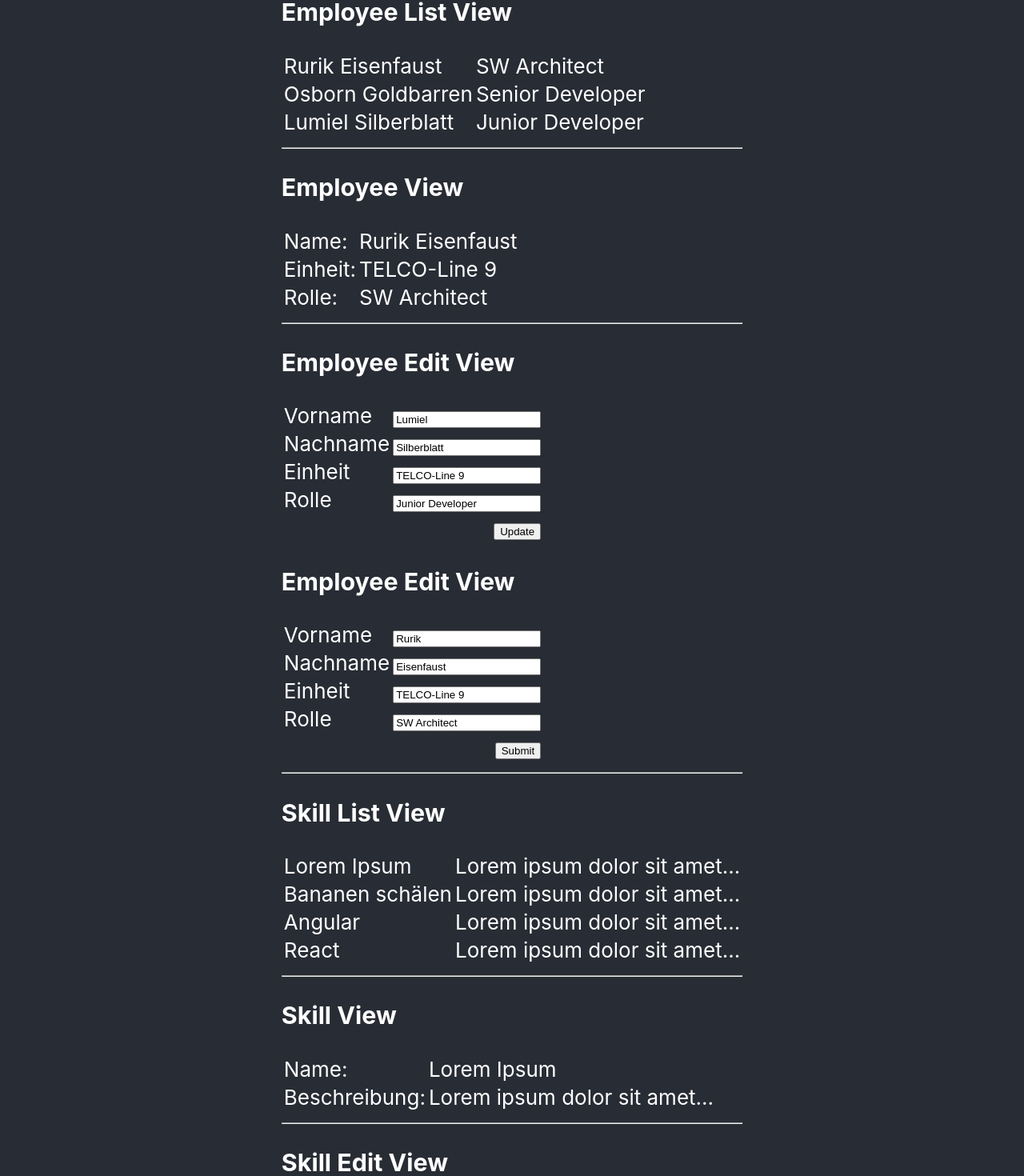
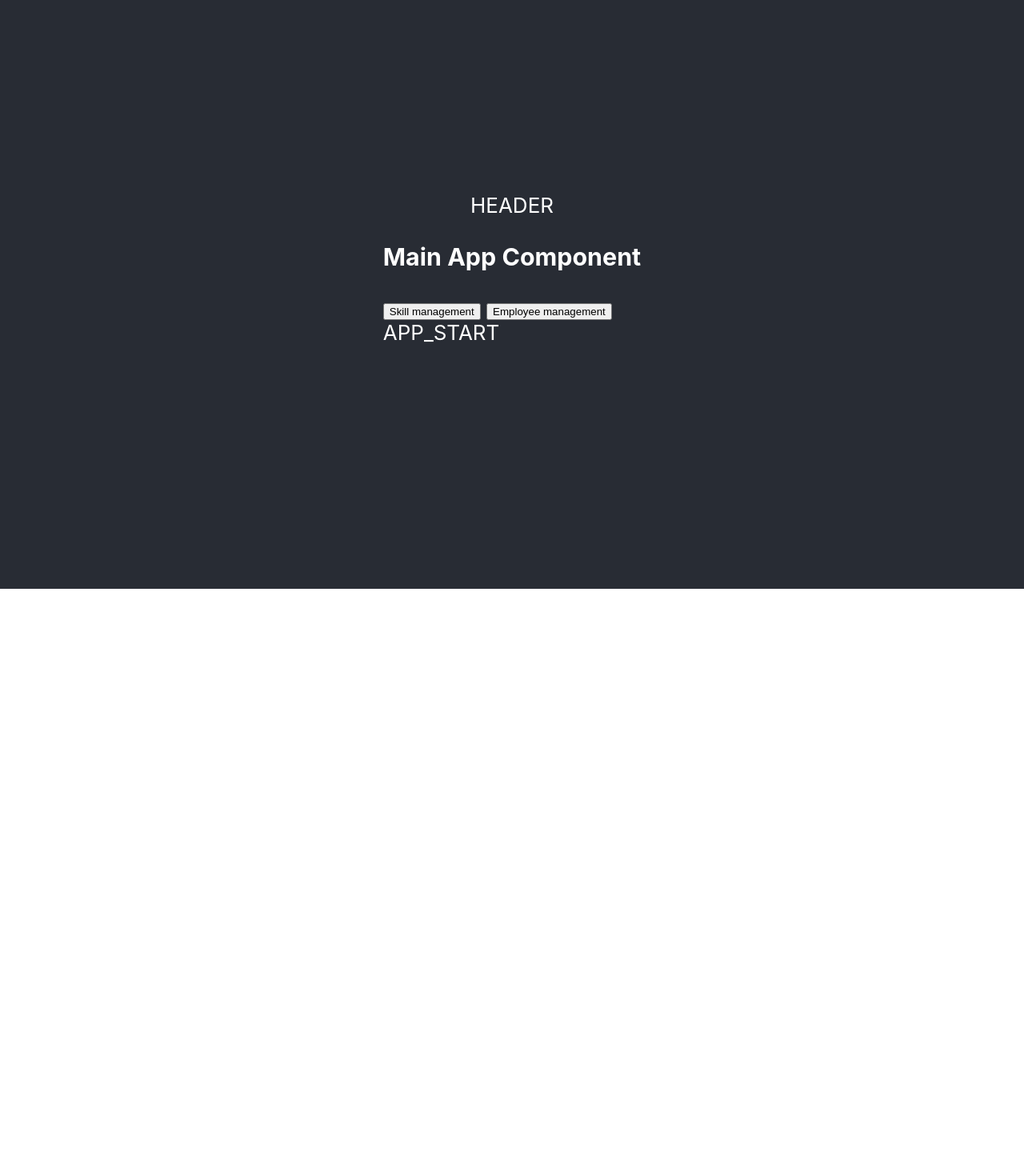
Before and after one commit to marco-dierenfeldt/skill-mgmt-tool, a React (Create React App) app: page / in a window 1280 px wide. Shown: the part 64-1534 px from the top of the page at 80% size. After the commit the page ends 800 px from the top, so only its background shows below. Built offline with nearby package versions, Linux system fonts and the light colour scheme.

Commit message:
add main component

```diff
--- a/src/App.js
+++ b/src/App.js
@@ -5,6 +5,7 @@ import SkillEditComponent from './components/skill/skill-edit.component';
 import SkillViewComponent from './components/skill/skill-view.component';
 import EmployeeViewComponent from './components/employee/employee-view.component';
 import EmployeeEditComponent from './components/employee/employee-edit.component';
+import MainComponent from './components/app/main.component';
 
 function App() {
   return (
@@ -13,19 +14,7 @@ function App() {
         HEADER
       </header>
       <div className="App-content">
-        <EmployeeListViewComponent/>
-        <hr/>
-        <EmployeeViewComponent/>
-        <hr/>
-        <EmployeeEditComponent id="3"/>
-        <EmployeeEditComponent/>
-        <hr/>
-        <SkillListViewComponent/>
-        <hr/>
-        <SkillViewComponent/>
-        <hr/>
-        <SkillEditComponent id="1"/>
-        <SkillEditComponent/>
+        <MainComponent/>
       </div>
     </div>
   );
--- /dev/null
+++ b/src/components/app/app-state.enum.js
@@ -0,0 +1,9 @@
+const AppStateEnum = {
+    APP_START: 1,
+    EMPLOYEE_OVERVIEW: 2,
+    SKILL_OVERVIEW: 3,
+    EMPLOYEE_EDIT: 4,
+    SKILL_EDIT: 5
+}
+
+export default AppStateEnum;
--- /dev/null
+++ b/src/components/app/main.component.jsx
@@ -0,0 +1,52 @@
+import { Component } from "react";
+import AppStateEnum from "./app-state.enum";
+
+class MainComponent extends Component {
+    constructor(props) {
+        super(props);
+
+        this.state = { displayState: AppStateEnum.APP_START };
+
+        this.gotoSkillManagement = this.gotoSkillManagement.bind(this);
+        this.gotoEmployeeManagement = this.gotoEmployeeManagement.bind(this);
+        this.gotoSkillEditor = this.gotoSkillEditor.bind(this);
+        this.gotoEmployeeEditor = this.gotoEmployeeEditor.bind(this);
+    }
+
+    gotoSkillManagement = () => {
+        this.setState({displayState: AppStateEnum.SKILL_OVERVIEW});
+    }
+
+    gotoEmployeeManagement = () => {
+        this.setState({displayState: AppStateEnum.EMPLOYEE_OVERVIEW});
+    }
+
+    gotoSkillEditor = () => {
+        this.setState({displayState: AppStateEnum.SKILL_EDIT});
+    }
+
+    gotoEmployeeEditor = () => {
+        this.setState({displayState: AppStateEnum.EMPLOYEE_EDIT});
+    }
+
+    render = () => {
+        var content;
+        if (this.state.displayState === AppStateEnum.EMPLOYEE_OVERVIEW) {
+            content = <div>EMPLOYEE_OVERVIEW</div>
+        } else if (this.state.displayState === AppStateEnum.SKILL_OVERVIEW) {
+            content = <div>SKILL_OVERVIEW</div>
+        } else {
+            content = <div>APP_START</div>
+        }
+        return (
+            <div>
+                <h3>Main App Component</h3>
+                <button onClick={this.gotoSkillManagement}>Skill management</button>&nbsp;
+                <button onClick={this.gotoEmployeeManagement}>Employee management</button>
+                {content}
+            </div>
+        );
+    }
+}
+
+export default MainComponent;
```
